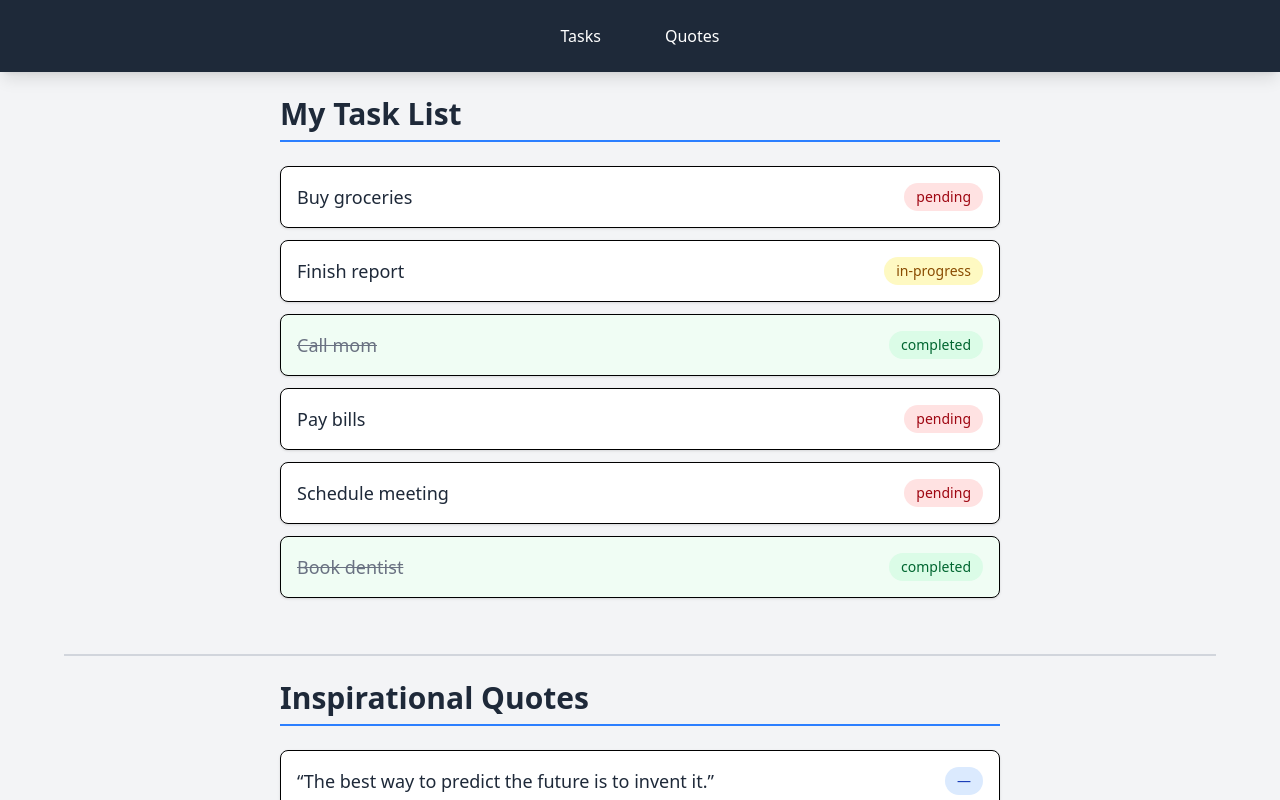
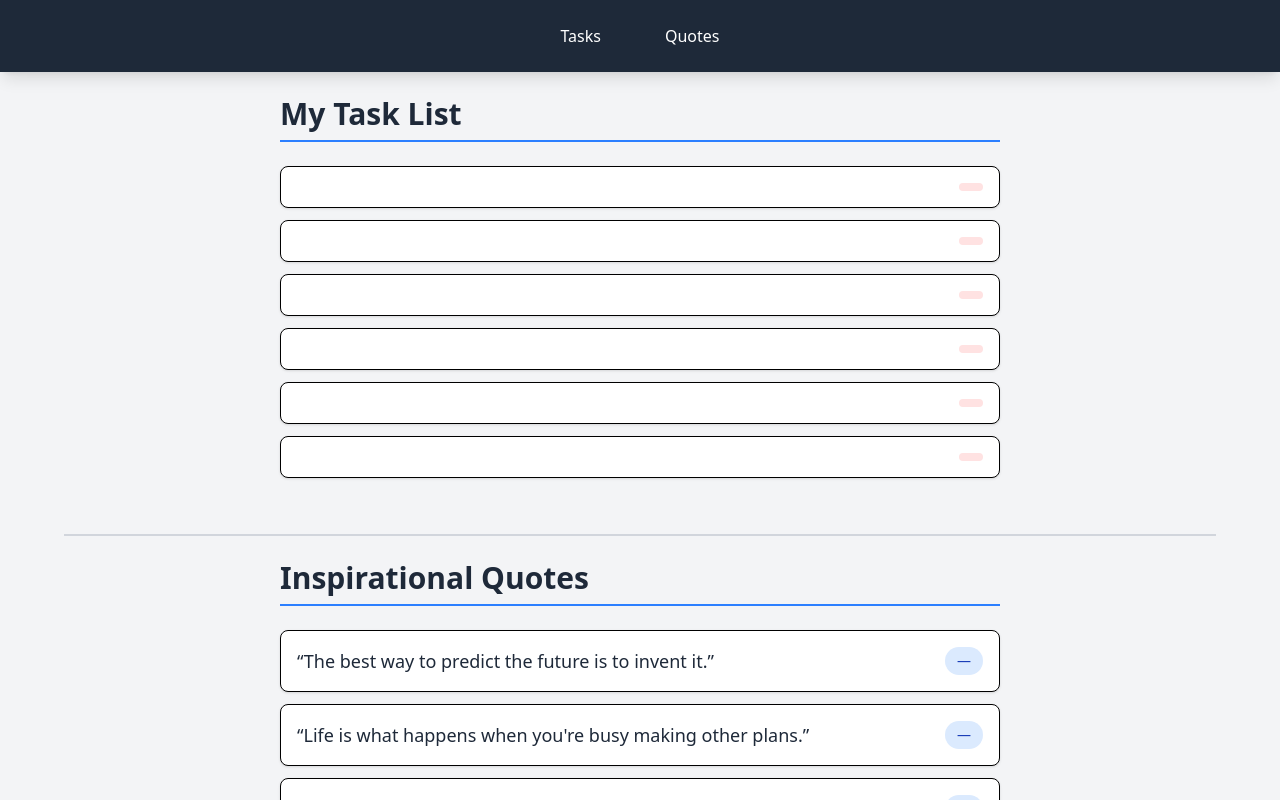
Before and after one commit to thomasaddisu/react-reusability-task, a React (Vite) app: page / in a window 1280 px wide. Shown: the top 800 px of the page. Built offline with nearby package versions, Linux system fonts and the light colour scheme.

Commit message:
Update TasksPage.jsx

```diff
--- a/src/pages/TasksPage.jsx
+++ b/src/pages/TasksPage.jsx
@@ -9,12 +9,12 @@ function TasksPage() {
     setTimeout(() => {
       try {
         const fakeTasks = [
-          { id: 1, name: 'Buy groceries', status: 'pending' },
-          { id: 2, name: 'Finish report', status: 'in-progress' },
-          { id: 3, name: 'Call mom', status: 'completed' },
-          { id: 4, name: 'Pay bills', status: 'pending' },
-          { id: 5, name: 'Schedule meeting', status: 'pending' },
-          { id: 6, name: 'Book dentist', status: 'completed' }
+          { id: 1, text: 'Buy groceries', description: 'pending' },
+          { id: 2, text: 'Finish report', description: 'in-progress' },
+          { id: 3, text: 'Call mom', description: 'completed' },
+          { id: 4, text: 'Pay bills', description: 'pending' },
+          { id: 5, text: 'Schedule meeting', description: 'pending' },
+          { id: 6, text: 'Book dentist', description: 'completed' }
         ];
         setTasks(fakeTasks);
         setLoading(false);
```
